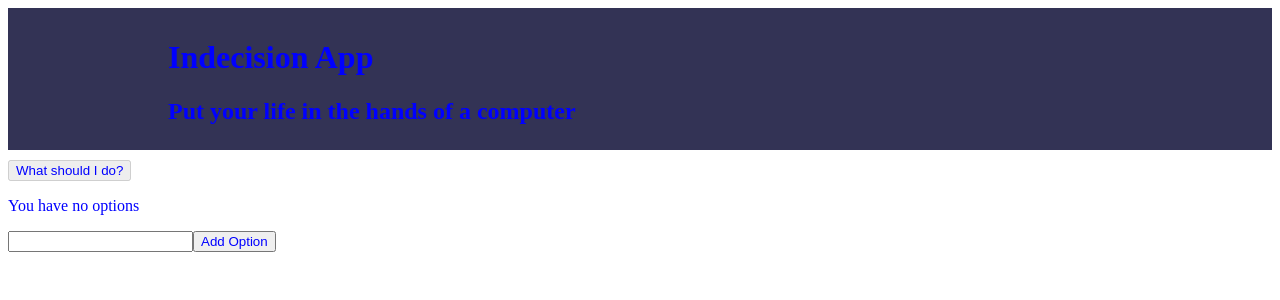
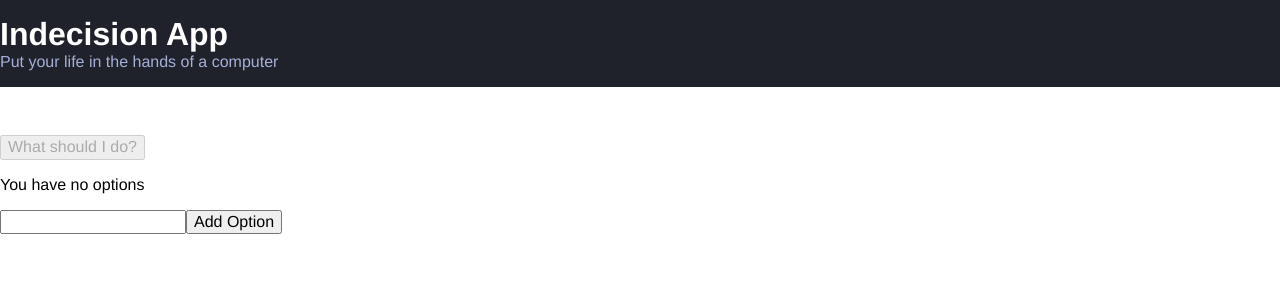
Before and after one commit to JulianNicholls/React-2-Indecision, a React app: page / in a window 1280 px wide. Shown: the top 300 px of the page. Built offline with nearby package versions, Linux system fonts and the light colour scheme.

Commit message:
Add CSS reset and style header

```diff
--- a/package.json
+++ b/package.json
@@ -25,6 +25,7 @@
     "babel-preset-react": "^6.24.1",
     "css-loader": "^1.0.0",
     "node-sass": "^4.9.2",
+    "normalize.css": "^8.0.0",
     "react": "^16.4.1",
     "react-dom": "^16.4.1",
     "react-modal": "^3.5.1",
--- a/src/components/Header.js
+++ b/src/components/Header.js
@@ -1,16 +1,9 @@
 import React from 'react';
 
 const Header = ({ title, subtitle }) => (
-  <header
-    style={{
-      background: '#335',
-      color: '#fff',
-      marginBottom: '10px',
-      padding: '10px 0 5px 10rem'
-    }}
-  >
-    <h1>{title}</h1>
-    {subtitle && <h2>{subtitle}</h2>}
+  <header>
+    <h1 className="header__title">{title}</h1>
+    {subtitle && <h2 className="header__subtitle">{subtitle}</h2>}
   </header>
 );
 
--- a/src/index.js
+++ b/src/index.js
@@ -3,6 +3,7 @@
 
 import IndecisionApp from './App.js';
 
+import 'normalize.css/normalize.css';
 import './styles/styles.scss';
 
 ReactDOM.render(<IndecisionApp />, document.getElementById('root'));
--- /dev/null
+++ b/src/styles/base/_base.scss
@@ -0,0 +1,8 @@
+html {
+  font-size: 62.5%;
+}
+
+body {
+  font-family: Helvetica, Arial, sans-serif;
+  font-size: 1.6rem
+}
--- /dev/null
+++ b/src/styles/components/_header.scss
@@ -0,0 +1,19 @@
+header {
+  background: #20222b;
+  color: white;
+  margin-bottom: 4.8rem;
+  padding: 1.6rem 0;
+
+}
+
+.header__title {
+  font-size: 3.2rem;
+  margin: 0;
+}
+
+.header__subtitle {
+  color: #a5afd7;
+  font-size: 1.6rem;
+  font-weight: 500;
+  margin: 0;
+}
--- a/src/styles/styles.scss
+++ b/src/styles/styles.scss
@@ -1,5 +1,4 @@
-$brand-color: blue;
 
-* {
-  color: $brand-color;
-}
+@import 'base/base';
+
+@import 'components/header';
--- a/webpack.config.js
+++ b/webpack.config.js
@@ -15,8 +15,8 @@
         exclude: /node_modules/
       },
       {
-        test: /\.scss$/,
-        use: ['style-loader', 'css-loader', 'sass-loader']
+        test: /\.s?css$/,
+        use: ['style-loader', 'css-loader', 'sass-loader'] // Order seems important
       }
     ]
   },
```
Also changed, not shown: 1 other file (tests, documents, lock files or other folders).
